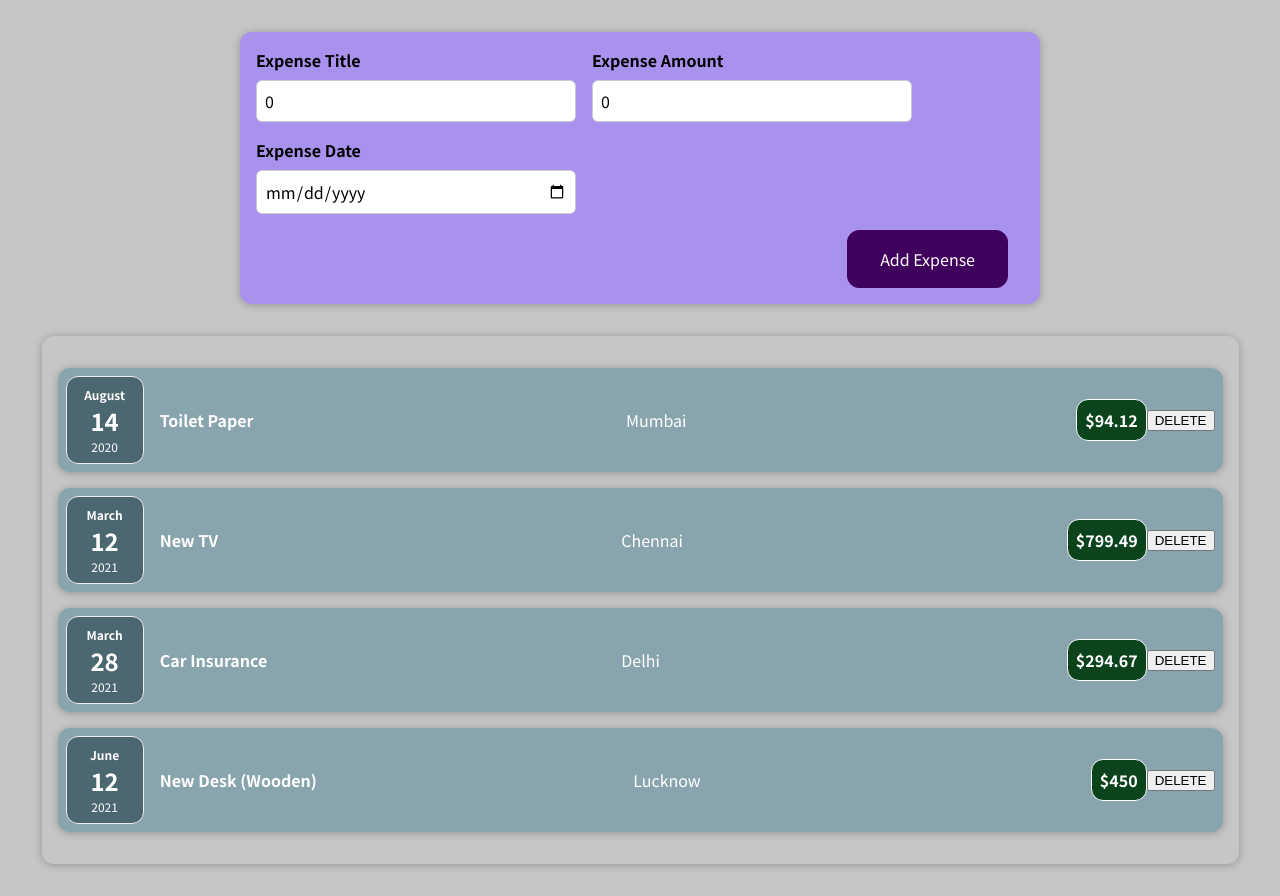
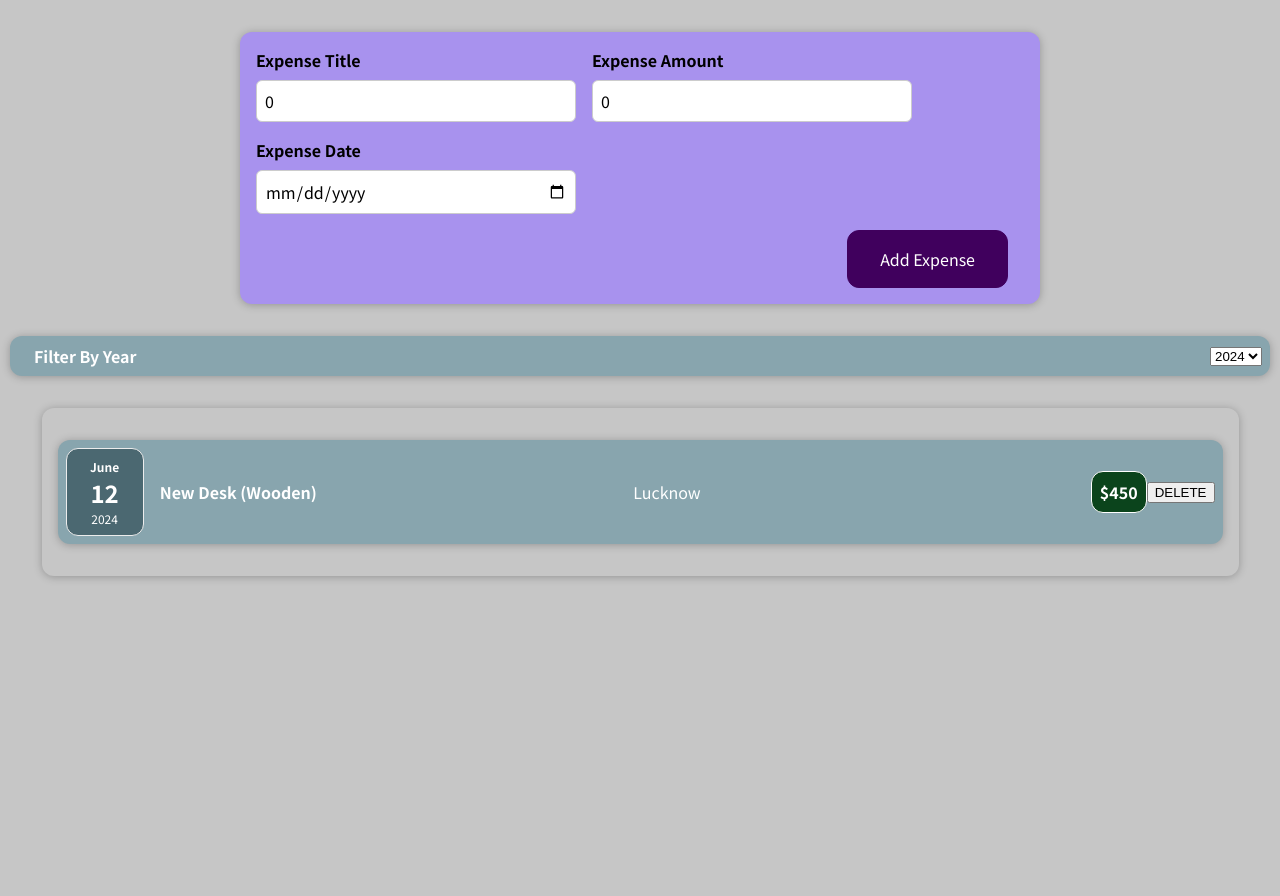
Before and after one commit to Abbi964/ReactBasics, a React (Create React App) app: page / in a window 1280 px wide. After the commit the page ends 800 px from the top, so only its background shows below. Built offline with nearby package versions, Linux system fonts and the light colour scheme.

Commit message:
Implementing the filter feature

```diff
--- a/src/App.js
+++ b/src/App.js
@@ -10,34 +10,35 @@ function App() {
       id: "e1",
       title: "Toilet Paper",
       amount: 94.12,
-      date: new Date(2020, 7, 14),
+      date: new Date(2022, 7, 14),
       location: "Mumbai",
     },
     {
       id: "e2",
       title: "New TV",
       amount: 799.49,
-      date: new Date(2021, 2, 12),
+      date: new Date(2023, 2, 12),
       location: "Chennai",
     },
     {
       id: "e3",
       title: "Car Insurance",
       amount: 294.67,
-      date: new Date(2021, 2, 28),
+      date: new Date(2023, 2, 28),
       location: "Delhi",
     },
     {
       id: "e4",
       title: "New Desk (Wooden)",
       amount: 450,
-      date: new Date(2021, 5, 12),
+      date: new Date(2024, 5, 12),
       location: "Lucknow",
     },
   ];
 
-  // using satate for expenses
+  // using satate for expenses and year selected
   const [currentExpenses , setExpenses] = useState(expenses)
+  const [yearSelected, setYear] = useState('2024')
 
   let addExpenseHandler = (expense) =>{
     setExpenses((current)=>{
@@ -46,11 +47,23 @@ function App() {
     console.log(currentExpenses)
   }
 
+  let yearChangeHandeler = (e)=>{
+    setYear(e.target.value);
+  }
+
   return (
     <div>
       <NewExpense onAddExpence = {addExpenseHandler}/>
+      <Card className='expense-item'>
+        <h2>Filter By Year</h2>
+        <select onChange={yearChangeHandeler} id='year'>
+          <option value='2024'>2024</option>
+          <option value='2023'>2023</option>
+          <option value='2022'>2022</option>
+        </select>
+      </Card>
       <Card className = 'expenses'>
-        {currentExpenses.map((exp) => (
+        {currentExpenses.filter((exp)=>exp.date.getFullYear() === +yearSelected).map((exp) => (
           <ExpenseItem
             key={exp.id}
             title={exp.title}
```
